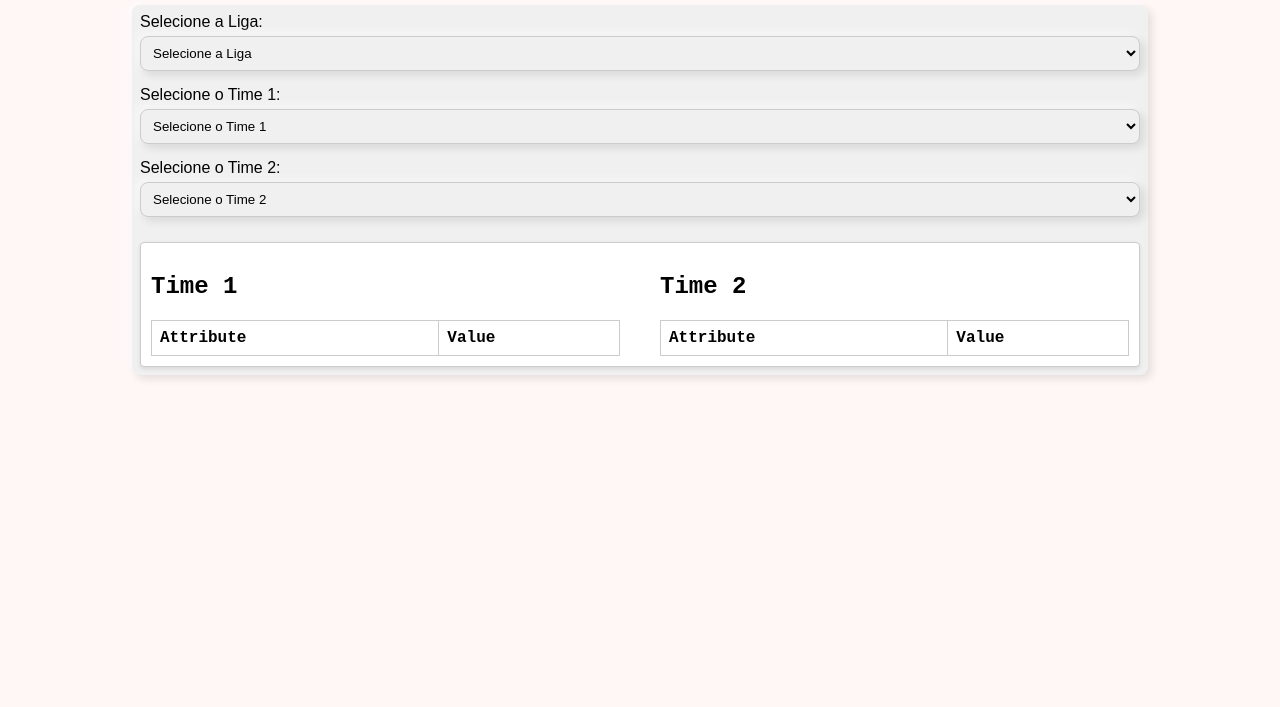
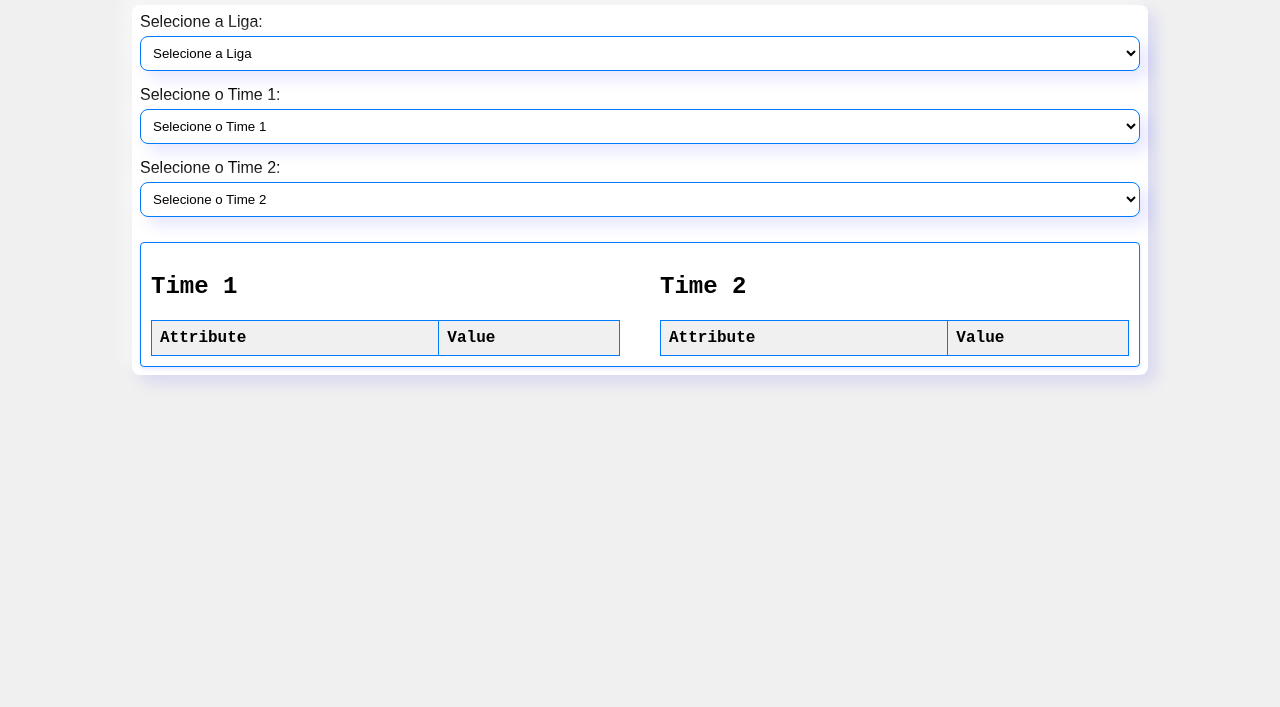
Before and after one commit to VictorDeLucca/LoloverTips, a website: page public/index.html in a window 1280 px wide. Shown: the part 93-800 px from the top of the page. Drawn offline with nearby package versions, Linux system fonts and the light colour scheme.

Commit message:
mais css

```diff
--- a/public/index.html
+++ b/public/index.html
@@ -3,12 +3,9 @@
 <head>
     <title>LoLover</title>
     <style>
-        /* Estilos CSS */
-
-
       body {
     font-family: Arial, sans-serif;
-            background-color: #fff6f6;
+    background-color: #f0f0f0; /* Light gray background */
     margin: 0;
     padding: 20px;
 }
@@ -20,16 +17,15 @@
 
 .header {
     text-align: center;
-            color: #c3d8e0;
+    color: #007bff; /* Blue header text */
     margin-bottom: 20px;
 }
 
 .neumorphism {
-            background: #f0f0f0;
+    background: #ffffff; /* White box background */
     border-radius: 8px;
     padding: 8px;
-            box-shadow: 4px 4px 8px rgba(0, 0, 0, 0.1),
-                        -4px -4px 8px rgba(255, 255, 255, 0.5);
+    box-shadow: 8px 8px 16px rgba(0, 0, 255, 0.1), -8px -8px 16px rgba(255, 255, 255, 0.5); /* Blue and white box shadow */
 }
 
 .team-container {
@@ -49,42 +45,47 @@
 select {
     width: 100%;
     padding: 10px;
-            border: 1px solid #ccc;
+    border: 1px solid #007bff; /* Blue border */
     border-radius: 4px;
     margin-bottom: 15px;
 }
 
 .result-json {
-            background-color: #ffffff;
-            border: 1px solid #ccc;
+    background-color: #ffffff; /* White box background */
+    border: 1px solid #007bff; /* Blue border */
     border-radius: 4px;
     padding: 10px;
     font-family: "Courier New", monospace;
     text-align: left;
     margin-top: 10px;
-            box-shadow: 0 2px 4px rgba(0, 0, 0, 0.1);
+    box-shadow: 0 2px 4px rgba(0, 0, 255, 0.1); /* Blue box shadow */
 }
 
 .json {
     white-space: pre-wrap;
 }
 
-        #jsonTableTeam1, #jsonTableTeam2 {
+#jsonTableTeam1,
+#jsonTableTeam2 {
     width: 100%;
     border-collapse: collapse;
     margin-top: 10px;
 }
 
-        #jsonTableTeam1 th, #jsonTableTeam1 td,
-        #jsonTableTeam2 th, #jsonTableTeam2 td {
-            border: 1px solid #ccc;
+#jsonTableTeam1 th,
+#jsonTableTeam1 td,
+#jsonTableTeam2 th,
+#jsonTableTeam2 td {
+    border: 1px solid #007bff; /* Blue border */
     padding: 8px;
     text-align: left;
 }
 
-        #jsonTableTeam1 th, #jsonTableTeam2 th {
-            background-color: #ffffff;
+#jsonTableTeam1 th,
+#jsonTableTeam2 th {
+    background-color: #f0f0f0; /* Light gray background */
 }
+
     </style>
     <link rel="stylesheet" href="https://cdnjs.cloudflare.com/ajax/libs/highlight.js/11.2.0/styles/default.min.css">
     <script src="https://cdnjs.cloudflare.com/ajax/libs/highlight.js/11.2.0/highlight.min.js"></script>
```
Lines whose indentation alone changed are shown as unchanged.
